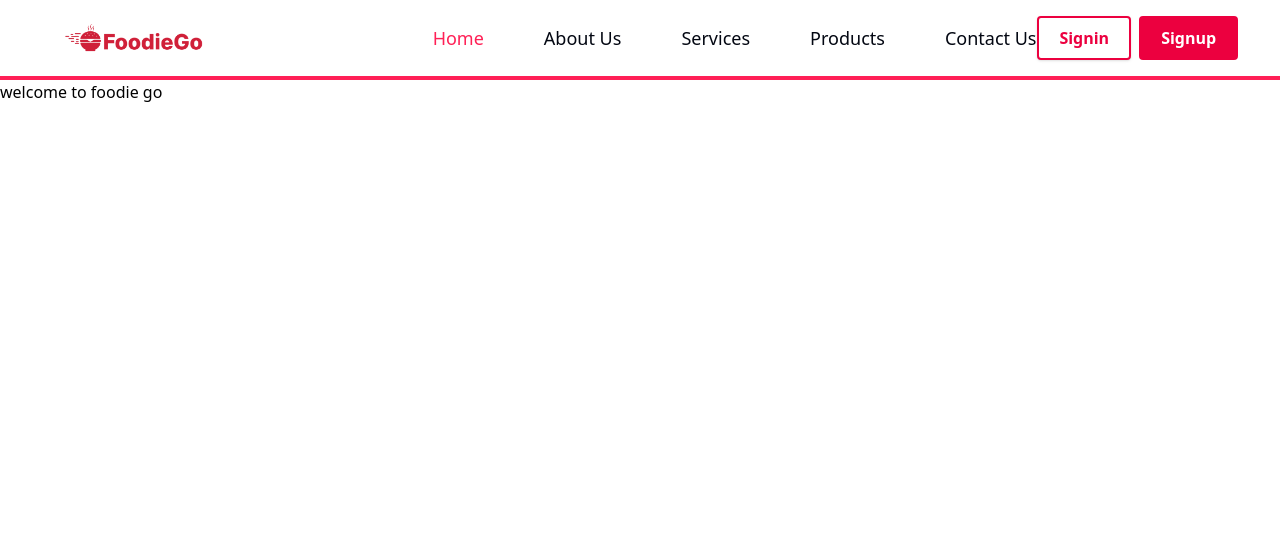
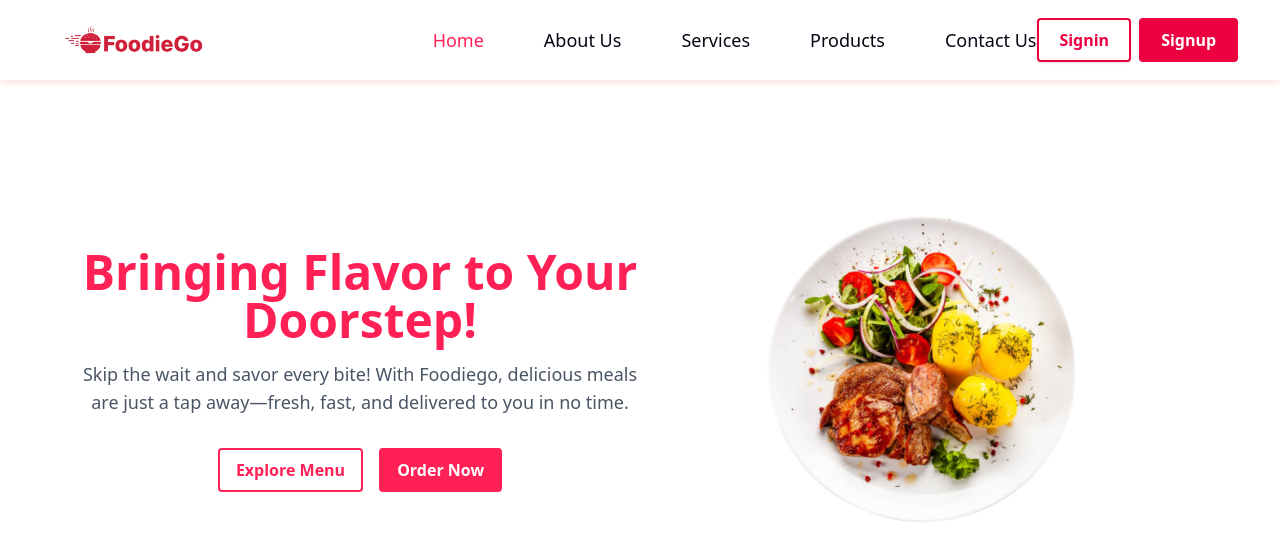
Before and after one commit to sajagsubedi/foodiego, a Next.js app: page / in a window 1280 px wide. Shown: the top 560 px of the page. Built offline with nearby package versions, Linux system fonts and the light colour scheme.

Commit message:
ui: hero section added

```diff
--- a/src/app/page.tsx
+++ b/src/app/page.tsx
@@ -1,6 +1,5 @@
+import HeroSection from "@/components/HeroSection";
 
 export default function Home() {
-  return (
-<h1>welcome to foodie go</h1>
-  );
+  return <HeroSection />;
 }
--- a/src/components/Header.tsx
+++ b/src/components/Header.tsx
@@ -36,7 +36,7 @@ export default function Header() {
 
   return (
     <>
-      <nav className="bg-white flex items-center justify-between px-4 py-1 box-border gap-4 sticky top-0  h-20 z-[99] border-b-4 border-rose-500 md:px-[5vw]">
+      <nav className="bg-white flex items-center justify-between px-4 py-1 box-border gap-4 sticky top-0  h-20 z-[99] md:px-[5vw] shadow-md shadow-rose-100">
         <Link className="flex" href="/">
           <Image
             src="/logo.png"
--- /dev/null
+++ b/src/components/HeroSection.tsx
@@ -0,0 +1,43 @@
+import Image from "next/image";
+import React from "react";
+
+const HeroSection = () => {
+  return (
+    <>
+      <div className="relative">
+        <div
+          className="absolute inset-0 blur-xl h-[580px]"
+          style={{
+            background:
+              "linear-gradient(143.6deg, rgba(255, 102, 132, 0) 20.79%, rgba(249, 72, 121, 0.26) 40.92%, rgba(238, 102, 171, 0) 70.35%);",
+          }}
+        ></div>
+      </div>
+      <section className="relative bg-cover bg-center h-[580px] flex items-center justify-center px-20">
+        <div className="flex flex-col items-center justify-center h-[580px] text-center text-white w-1/2">
+          <h1 className="text-5xl font-bold mb-4 text-rose-500">
+            Bringing Flavor to Your Doorstep!
+          </h1>
+          <p className="text-lg mb-8 text-gray-600">
+            Skip the wait and savor every bite! With Foodiego, delicious meals
+            are just a tap away—fresh, fast, and delivered to you in no time.{" "}
+          </p>
+          <div className="flex gap-4">
+            <button className="bg-white border-2 border-rose-500 text-rose-500 transition-all transform  hover:scale-105 hover:bg-rose-100 font-bold py-2 px-4 rounded">
+              Explore Menu
+            </button>
+
+            <button className="bg-rose-500 hover:bg-rose-600 border-2 border-rose-500 transition-all transform hover:scale-105 text-white font-bold py-2 px-4 rounded">
+              Order Now
+            </button>
+          </div>
+        </div>
+        <div className="w-1/2 flex justify-center items-center">
+        <Image alt="bannner" src="/banner.png" height={3000} width={3000} className="max-w-96"/>
+        </div>
+      </section>
+    </>
+  );
+};
+
+export default HeroSection;
```
Also changed, not shown: public/banner.png (added).
